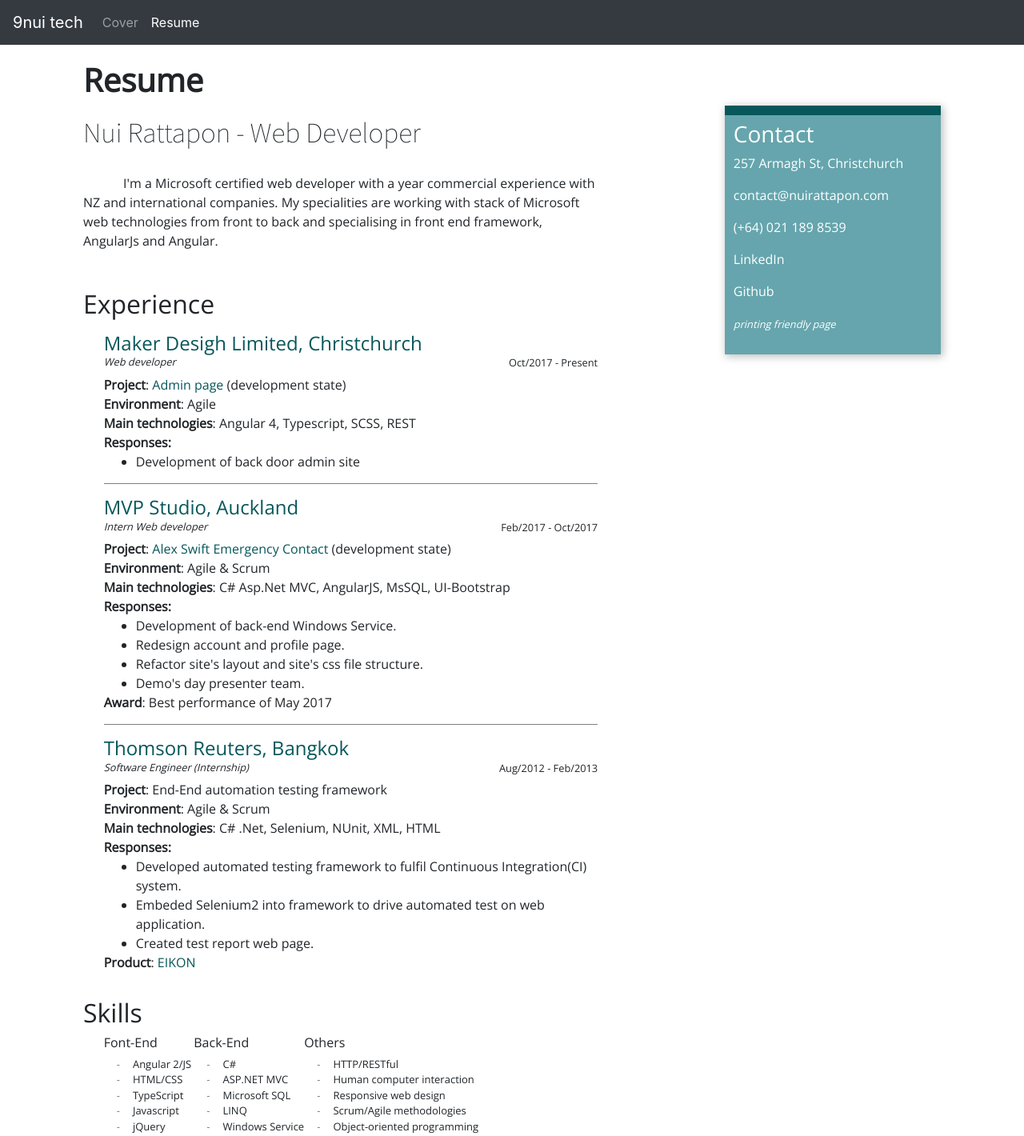
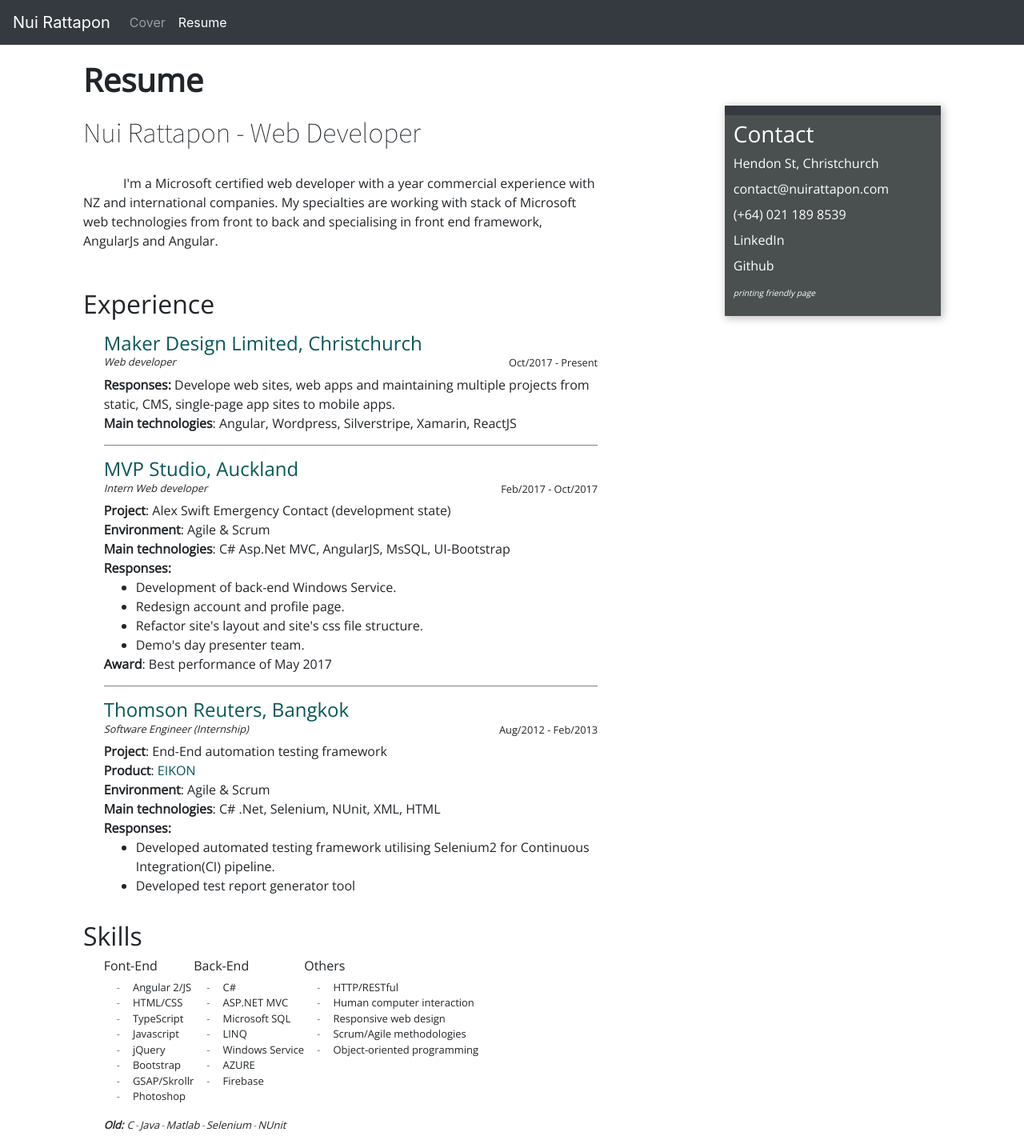
Before and after one commit to nui-tech/nui-site-v2, an Angular app: page / in a window 1280 px wide. Shown: the top 1420 px of the page at 80% size. Built offline with nearby package versions, Linux system fonts and the light colour scheme.

Commit message:
update text

```diff
--- a/src/app/components/nav/nav.component.html
+++ b/src/app/components/nav/nav.component.html
@@ -1,5 +1,5 @@
-<nav class="navbar navbar-expand-md navbar-dark bg-dark d-none-print">
-  <a class="navbar-brand" href="#">9nui tech</a>
+<nav class="navbar navbar-expand-md navbar-dark bg-dark d-print-none">
+  <a class="navbar-brand" href="#">Nui Rattapon</a>
 
   <button class="navbar-toggler" type="button" data-toggle="collapse" data-target="#navbarSupportedContent" aria-controls="navbarSupportedContent" aria-expanded="false" aria-label="Toggle navigation">
     <span class="navbar-toggler-icon"></span>
--- a/src/app/views/resume/resume.component.html
+++ b/src/app/views/resume/resume.component.html
@@ -17,15 +17,25 @@
       </header>
       <section>
         <h3>Contact</h3>
-        <p>257 Armagh St, Christchurch</p>
+        <p>Hendon St, Christchurch</p>
         <p><a href="mailto:contact@nuirattapon.com">contact@nuirattapon.com</a>
           <p><a href="tel:+6421898539">(+64) 021 189 8539</a>
 
-            <p><a href="https://linkedin.com/in/rattapon/" target="_blank">LinkedIn</a></p>
-            <p><a href="https://github.com/nuirattapon" target="_blank">Github</a></p>
+            <p class="d-print-none">
+              <a href="https://linkedin.com/in/nui-tech" target="_blank">LinkedIn</a>
+            </p>
+            <p class="d-none d-print-block">
+              linkedin.com/in/nui-tech
+            </p>
+            <p class="d-print-none">
+              <a href="https://github.com/nui-tech" target="_blank">Github</a>
+            </p>
+            <p class="d-none d-print-block">
+              github.com/nui-tech
+            </p>
             <!-- <p><a [routerLink]="['/cover']">View cover</a></p> -->
             <p><a [routerLink]="['/']" id="weblink">nuirattapon.com</a></p>
-            <p><a href="javascript:window.print()"><i>printing friendly page</i></a></p>
+            <p><a href="javascript:window.print()"><i><small>printing friendly page</small></i></a></p>
 
       </section>
 
@@ -37,7 +47,7 @@
       <section class="name">
         <h1 class="myname">Nui Rattapon - Web Developer</h1>
         <p class="self-intro">I'm a Microsoft certified web developer with a year commercial experience with NZ and international companies. My
-          specialities are working with stack of Microsoft web technologies from front to back and specialising in front
+          specialties are working with stack of Microsoft web technologies from front to back and specialising in front
           end framework, AngularJs and Angular.<br>
         </p>
       </section>
@@ -52,22 +62,20 @@
         <section class="exp-item i1">
 
           <header>
-                      <h4><a target="_blank" href="http://www.maker.co.nz/">Maker Desigh Limited, Christchurch</a></h4>
+            <h4><a target="_blank" href="http://maker.co.nz">Maker Design Limited, Christchurch</a></h4>
             <span class="date">Oct/2017 - Present</span>
             <h5>Web developer</h5>
           </header>
 
 
           <main>
-                      <b>Project</b>: <a target="_blank" href="http://admin.search.maker.co.nz">Admin page</a> (development
-                      state)
-                      <br><b>Environment</b>: Agile
-                      <br><b>Main technologies</b>: Angular 4, Typescript, SCSS, REST
+            <b>Responses:</b> Develope web sites, web apps and maintaining multiple projects from static, CMS, single-page app sites to mobile apps.
+            <br><b>Main technologies</b>: Angular, Wordpress, Silverstripe, Xamarin, ReactJS
 
-                      <br><b>Responses:</b>
+            <!-- <br><b>Responses:</b>
             <ul>
               <li>Development of back door admin site</li>
-                      </ul>
+            </ul> -->
 
           </main>
 
@@ -83,7 +91,7 @@
 
 
           <main>
-            <b>Project</b>: <a target="_blank" href="https://dev.alexswift.com">Alex Swift Emergency Contact</a> (development
+            <b>Project</b>: Alex Swift Emergency Contact (development
             state)
             <br><b>Environment</b>: Agile & Scrum
             <br><b>Main technologies</b>: C# Asp.Net MVC, AngularJS, MsSQL, UI-Bootstrap
@@ -110,16 +118,15 @@
 
           <main>
             <b>Project</b>: End-End automation testing framework
+            <br><b>Product</b>:
+            <a target="_blank" href="https://financial.thomsonreuters.com/en/products/tools-applications/trading-investment-tools/eikon-trading-software.html">EIKON</a>
             <br><b>Environment</b>: Agile & Scrum
             <br><b>Main technologies</b>: C# .Net, Selenium, NUnit, XML, HTML
             <br><b>Responses:</b>
             <ul>
-              <li>Developed automated testing framework to fulfil Continuous Integration(CI) system.</li>
-              <li>Embeded Selenium2 into framework to drive automated test on web application.</li>
-              <li>Created test report web page.</li>
+              <li>Developed automated testing framework utilising Selenium2 for Continuous Integration(CI) pipeline.</li>
+              <li>Developed test report generator tool</li>
             </ul>
-            <b>Product</b>:
-            <a target="_blank" href="https://financial.thomsonreuters.com/en/products/tools-applications/trading-investment-tools/eikon-trading-software.html">EIKON</a>
           </main>
 
         </section>
--- a/src/app/views/resume/resume.component.scss
+++ b/src/app/views/resume/resume.component.scss
@@ -1,4 +1,5 @@
-
+$primary: #343a40;
+$secondary: #4a5050;
 .cv-container {
   height: 100%;
 
@@ -9,23 +10,23 @@ ul{
 }
 
 /* Nav bar ==========================*/
-.nav{
-  margin-top: 15px;
-  margin-right: 30px;
-}
-.nav a{
-  font-weight: 400;
-  color: #66a5ad;
-}
-.nav a:hover{
-  background-color: rgba(0, 0, 0, 0.1);
-}
-.active{
-  background: rgba(0, 0, 0, 0.1);
-  box-shadow: 2px 2px 4px rgba(0, 0, 0, 0.2);
-  font-weight: bold;
-  color: black;
-}
+// .nav{
+//   margin-top: 15px;
+//   margin-right: 30px;
+// }
+// .nav a{
+//   font-weight: 400;
+//   color: #66a5ad;
+// }
+// .nav a:hover{
+//   background-color: rgba(0, 0, 0, 0.1);
+// }
+// .active{
+//   background: rgba(0, 0, 0, 0.1);
+//   box-shadow: 2px 2px 4px rgba(0, 0, 0, 0.2);
+//   font-weight: bold;
+//   color: black;
+// }
 
 
 
@@ -52,17 +53,21 @@ ul{
 /* Aside ==============================*/
 
 aside {
-  background-color: #66a5ad;
+  background-color: $secondary;
   float: right;
   width: 270px;
   max-width: 400px;
   color: white;
   box-shadow: 2px 2px 10px 1px #c1c1c1;
+
+  p{
+    margin-bottom: 0.5rem;;
+  }
 }
 
 aside header {
   height: 12px;
-  background-color: #07575b;
+  background-color: $primary;
 }
 
 aside section {
@@ -230,6 +235,7 @@ font-style: italic; }
   float: left;
   margin-top: 10px;
   width: 60vw;
+  margin-bottom: 10rem;
 }
 
 .ref main{
@@ -281,6 +287,7 @@ font-style: italic; }
 
 
 
+
   h3{
       font-size: 150%;
   }
--- a/src/app/views/resume/resume.component.ts
+++ b/src/app/views/resume/resume.component.ts
@@ -1,4 +1,5 @@
 import { Component, OnInit } from '@angular/core';
+import { Title } from '@angular/platform-browser';
 
 @Component({
   selector: 'app-resume',
@@ -7,8 +8,9 @@ import { Component, OnInit } from '@angular/core';
 })
 export class ResumeComponent implements OnInit {
 
-  constructor() { }
-
+  constructor(private titleService: Title) {
+    this.titleService.setTitle('Resume - Nui Rattapon');
+  }
   ngOnInit(): void {
   }
 
```
Lines whose indentation alone changed are shown as unchanged.
